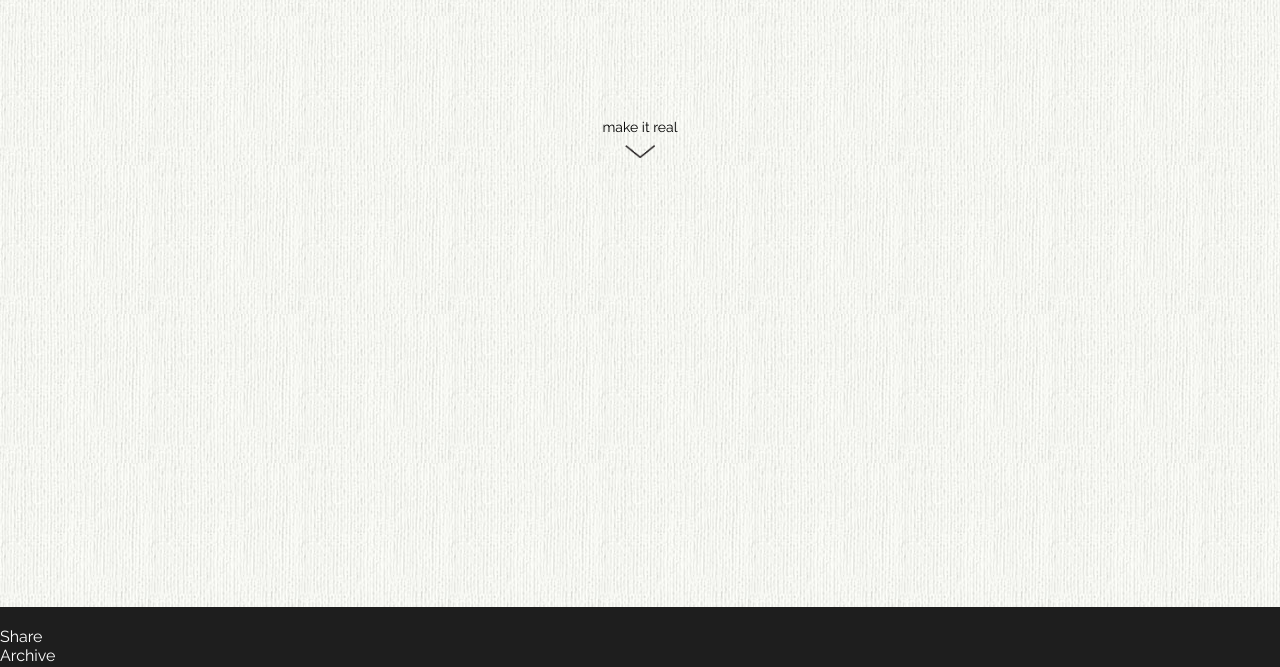
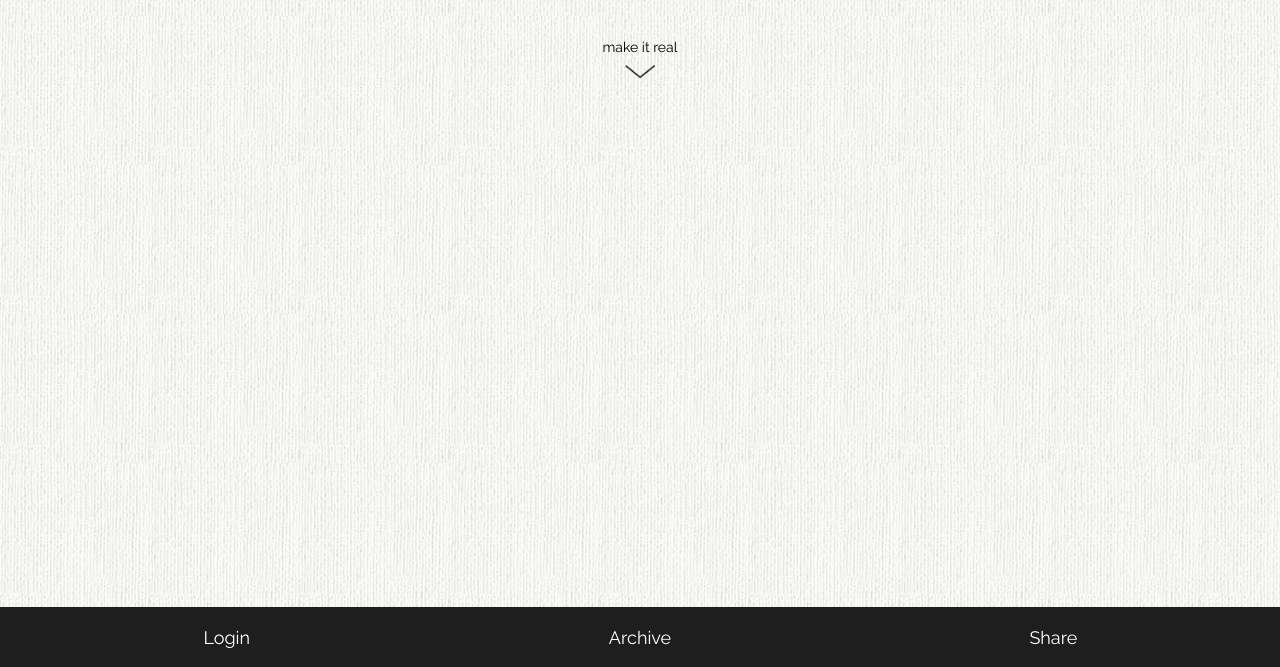
Before and after one commit to jhwheeler/simple-spirit, a React app: page / in a window 1280 px wide. Shown: the part 133-800 px from the top of the page. Built offline with nearby package versions, Linux system fonts and the light colour scheme; no server answers.

Commit message:
Fix menu layout

```diff
--- a/public/css/styles.css
+++ b/public/css/styles.css
@@ -29,11 +29,12 @@ p {
   height: 100px;
 }
 
-.maxim, .challenge {
+.maxim-content, .challenge-content {
   font-size: 20px;
   text-align: center;
-  padding: 40px;
   color: #292526;
+  margin: 0 auto;
+  float: none;
 }
 
 .prompt {
@@ -149,6 +150,11 @@ fieldset {
   text-decoration: none;
   color: #fff;
   display: inline-block;
+  font-size: 18px;
+}
+
+.menu-link-div {
+  text-align: center;
 }
 
 /* Utility classes */
@@ -162,3 +168,80 @@ fieldset {
   position: absolute !important;
   width: 1px !important;
 }
+
+/* Grid */
+
+* {
+  box-sizing: border-box;
+}
+
+.row {
+  max-width: 1600px;
+  margin: 0 auto;
+}
+
+.row::before,
+.row::after {
+  display: table;
+  content: '';
+}
+
+.row::after {
+  clear: both;
+}
+
+.col-1,
+.col-2,
+.col-3,
+.col-4,
+.col-5,
+.col-6,
+.col-7,
+.col-8,
+.col-9,
+.col-10,
+.col-11,
+.col-12 {
+  float: left;
+  display: inline-block;
+}
+
+/* Mobile default */
+.col-4,
+.col-6,
+.col-8,
+.col-12 {
+  width: 100%;
+}
+
+@media only screen and (min-width: 640px) {
+  .row {
+    padding-left: 20px;
+    padding-right: 20px;
+  }
+  .col-4 {
+    width: 33.33333%;
+    padding-left: 1.04166666%;
+    padding-right: 1.04166666%;
+  }
+  .col-6 {
+    width: 50%;
+    padding-left: 1.04166666%;
+    padding-right: 1.04166666%;
+  }
+  .col-8 {
+    width: 66.66666%;
+    padding-left: 1.04166666%;
+    padding-right: 1.04166666%;
+  }
+  .col-10 {
+    width: 83.33333%;
+    padding-left: 1.04166666%;
+    padding-right: 1.04166666%;
+  }
+  .col-12 {
+    width: 100%;
+    padding-left: 1.04166666%;
+    padding-right: 1.04166666%;
+  }
+}
--- a/src/components/Challenge.js
+++ b/src/components/Challenge.js
@@ -4,7 +4,11 @@ class Challenge extends React.Component {
   render() {
     return(
       <div className="challenge">
-        <p>{this.props.content}</p>
+        <div className="row">
+          <div className="col-10 challenge-content">
+            <p>{this.props.content}</p>
+          </div>
+        </div>
       </div>
     );
   }
--- a/src/components/Maxim.js
+++ b/src/components/Maxim.js
@@ -4,7 +4,11 @@ class Maxim extends React.Component {
   render() {
     return(
       <div className="maxim">
-        <p>{this.props.quote}</p>
+        <div className="row">
+          <div className="col-10 maxim-content">
+            <p>{this.props.quote}</p>
+          </div>
+        </div>
       </div>
     );
   }
--- a/src/components/Menu.js
+++ b/src/components/Menu.js
@@ -6,14 +6,14 @@ class Menu extends React.Component {
     return(
       <div className="menu">
         <div className="row">
-          <div className="col-4">
-            <Link to="/" className="share-link">Share</Link>
+          <div className="col-4 menu-link-div">
+            <Link to="/login" className="login-link">Login</Link>
           </div>
-          <div className="col-4">
+          <div className="col-4 menu-link-div">
             <Link to="/archive" className="archive-link">Archive</Link>
           </div>
-          <div className="col-4">
-            <Link to="/login" className="login-link">Login</Link>
+          <div className="col-4 menu-link-div">
+            <Link to="/" className="share-link">Share</Link>
           </div>
         </div>
       </div>
```
